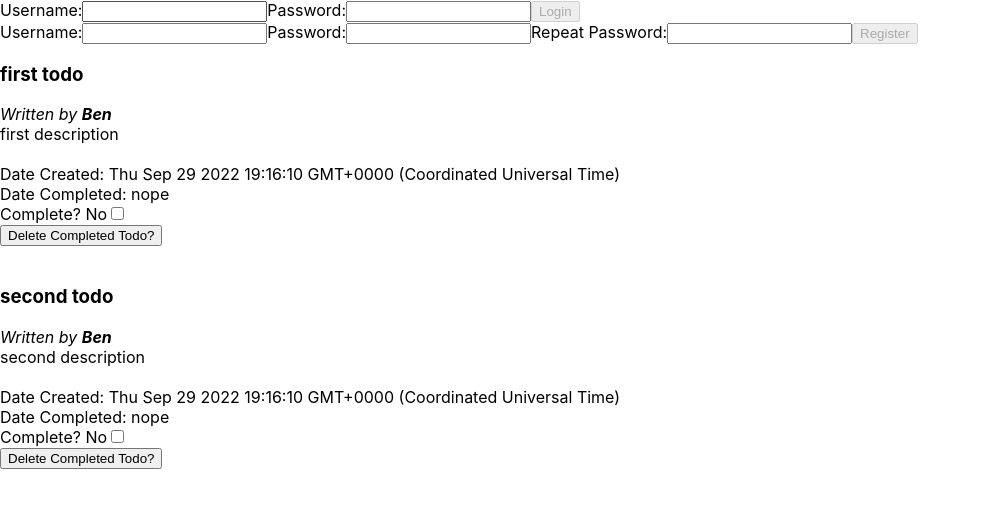
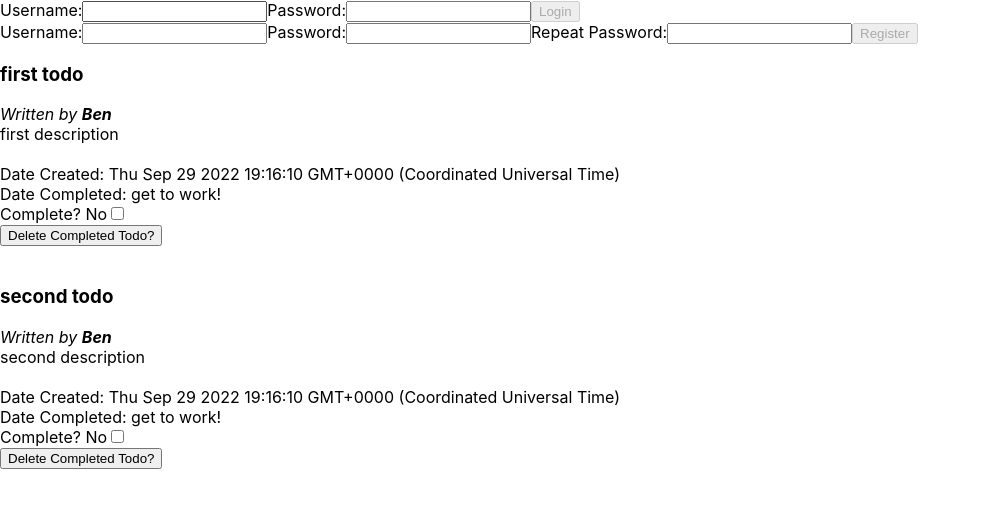
Before and after one commit to NebjaminCode/436Lab2, a React (Create React App) app: page / in a window 1280 px wide. Shown: the top 508 px of the page, without its empty margins (0-981 px from the left). Built offline with nearby package versions, Linux system fonts and the light colour scheme.

Commit message:
fixed deletion issue

```diff
--- a/src/Components/todo/Todo.js
+++ b/src/Components/todo/Todo.js
@@ -24,7 +24,7 @@ export default function Todo({
       <br />
 
       {<div>Date Created: {dateCreated}</div>}
-      {<div>Date Completed: {complete ? Date() : "nope"}</div>}
+      {<div>Date Completed: {complete ? dateCompleted : "get to work!"}</div>}
       <div>
         Complete? {complete ? "Yes" : "No"}
         <input
--- a/src/Reducers.js
+++ b/src/Reducers.js
@@ -32,8 +32,6 @@ function todoReducer(state, action) {
             ...item,
             complete: !item.complete,
             dateCompleted: Date(),
-            // moved below logic to a ternary in todo...bad idea?
-            //dateCompleted: item.complete === false ? Date() : "Not Yet",
           };
           return toggled;
         }
@@ -42,9 +40,9 @@ function todoReducer(state, action) {
       return toggleTodo;
     // below should delete a todo with a specific uuid
     // currently deletes ALL completed todos
+    // fixed by moving complete check to inside each Todo
     case "DELETE_TODO":
-      return state.filter((item) => item.id !== action.id && !item.complete);
-
+      return state.filter((item) => item.id !== action.id);
     default:
       return state;
   }
```
